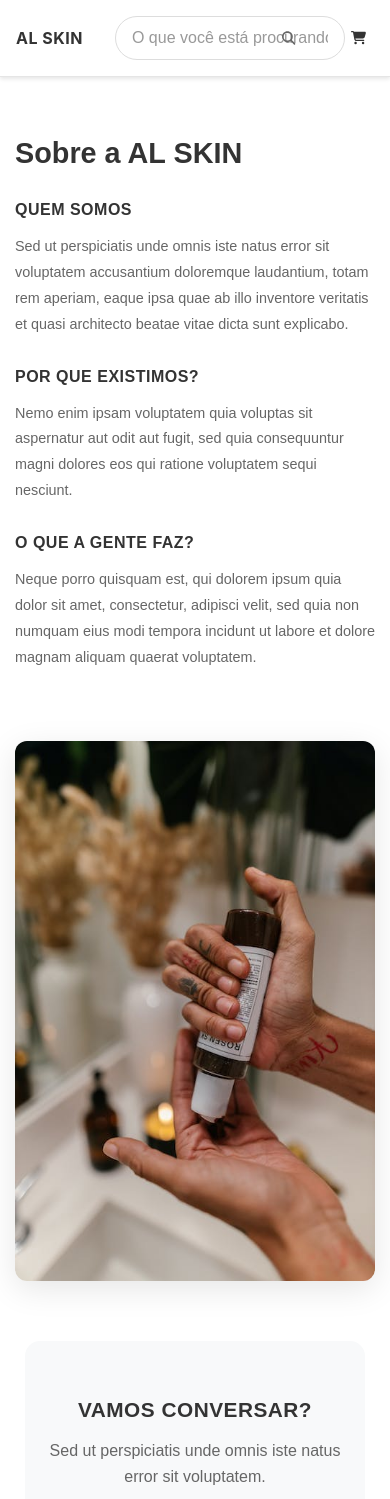
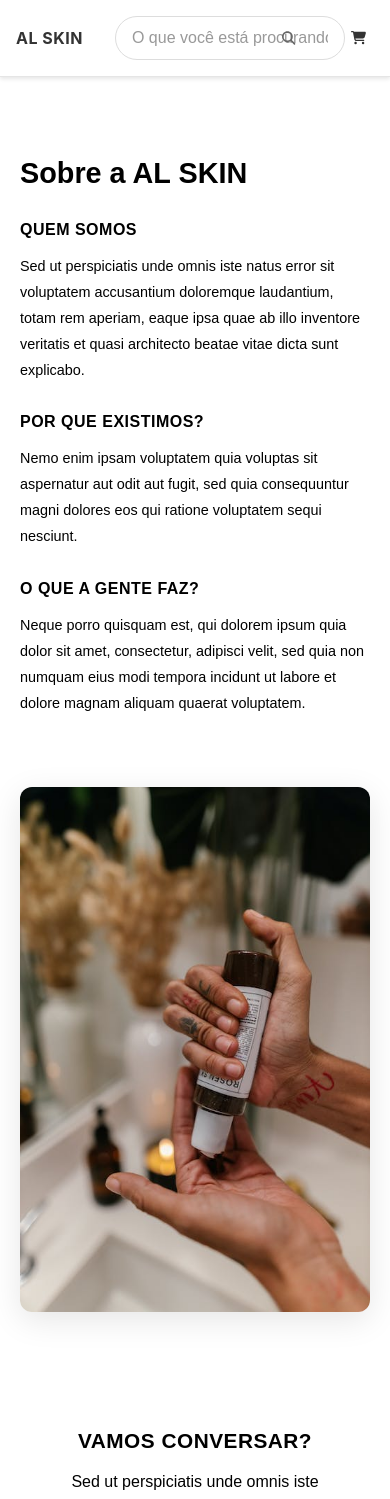
Before and after one commit to tiagolpadua/el-skin-webapp, a React (Create React App) app: page /about in a window 390 px wide. Shown: the top 1499 px of the page. Built offline with nearby package versions, Linux system fonts and the light colour scheme; no server answers.

Commit message:
styled components 1

```diff
--- a/package.json
+++ b/package.json
@@ -21,6 +21,7 @@
     "react-dom": "^19.1.0",
     "react-router-dom": "^6.2.1",
     "react-scripts": "5.0.1",
+    "styled-components": "^6.1.19",
     "typescript": "^4.9.5",
     "web-vitals": "^2.1.4"
   },
@@ -60,7 +61,7 @@
     "globals": "^16.3.0",
     "typescript-eslint": "^8.36.0"
   },
-    "jest": {
+  "jest": {
     "moduleNameMapper": {
       "axios": "axios/dist/axios.min.js"
     }
--- a/src/components/Header/Header.css
+++ b/src/components/Header/Header.css
@@ -15,14 +15,6 @@
   display: flex;
   align-items: center;
   justify-content: space-between;
-}
-
-.logo {
-  font-size: 16px;
-  font-weight: bold;
-  color: #333;
-  margin: 0;
-  letter-spacing: 0.5px;
 }
 
 .search-bar {
--- a/src/components/Header/Header.tsx
+++ b/src/components/Header/Header.tsx
@@ -5,6 +5,15 @@ import { useSearchContext } from '../../context/SearchContext';
 import './Header.css';
 import CartModal from '../CartModal/CartModal';
 import { useCartContext } from '../../context/CartContext';
+import styled from 'styled-components';
+
+const Logo = styled.span`
+  font-size: 16px;
+  font-weight: bold;
+  color: #333;
+  margin: 0;
+  letter-spacing: 0.5px;
+`;
 
 function Header() {
   const { search, setSearch } = useSearchContext();
@@ -31,10 +40,9 @@ function Header() {
     <header className="header">
       <div className="header-top">
         <div className="container">
-
-          <div className="logo">
-            <span>AL SKIN</span>
-          </div>
+          <Logo>
+            AL SKIN
+          </Logo>
 
           <div className="search-bar">
             <input
--- a/src/components/ProductCard/ProductCard.css
+++ b/src/components/ProductCard/ProductCard.css
@@ -69,25 +69,6 @@
   gap: 8px;
   margin-bottom: 16px;
   flex-wrap: wrap;
-}
-
-.product-tag {
-  padding: 4px 12px;
-  border-radius: 16px;
-  font-size: 11px;
-  font-weight: 600;
-  text-transform: uppercase;
-  letter-spacing: 0.5px;
-}
-
-.product-tag--protection {
-  background-color: #E3F2FD;
-  color: #1976D2;
-}
-
-.product-tag--face {
-  background-color: #FCE4EC;
-  color: #C2185B;
 }
 
 .product-footer {
--- a/src/pages/About/About.css
+++ /dev/null
@@ -1,172 +0,0 @@
-.about-container {
-  max-width: 1200px;
-  margin: 0 auto;
-  padding: 60px 20px;
-  font-family: 'Arial', sans-serif;
-}
-
-.about-content {
-  display: grid;
-  grid-template-columns: 1fr 1fr;
-  gap: 80px;
-  margin-bottom: 80px;
-  align-items: start;
-}
-
-.about-text-section h1 {
-  font-size: 2.5rem;
-  font-weight: bold;
-  color: #333;
-  margin-bottom: 40px;
-  line-height: 1.2;
-}
-
-.about-section {
-  margin-bottom: 40px;
-}
-
-.about-section h2 {
-  font-size: 1.1rem;
-  font-weight: bold;
-  color: #333;
-  margin-bottom: 15px;
-  letter-spacing: 0.5px;
-  text-transform: uppercase;
-}
-
-.about-section p {
-  font-size: 1rem;
-  line-height: 1.8;
-  color: #666;
-  margin: 0;
-}
-
-.about-images-section {
-  display: flex;
-  flex-direction: column;
-  gap: 30px;
-}
-
-.product-image-container {
-  border-radius: 12px;
-  overflow: hidden;
-  box-shadow: 0 8px 32px rgba(0, 0, 0, 0.1);
-  transition: transform 0.3s ease;
-}
-
-.product-image-container:hover {
-  transform: translateY(-5px);
-}
-
-.product-image {
-  width: 100%;
-  height: auto;
-  display: block;
-  object-fit: cover;
-}
-
-.contact-section {
-  text-align: center;
-  padding: 60px 40px;
-  background-color: #f8f9fa;
-  border-radius: 20px;
-}
-
-.contact-section h2 {
-  font-size: 1.5rem;
-  font-weight: bold;
-  color: #333;
-  margin-bottom: 15px;
-  text-transform: uppercase;
-  letter-spacing: 0.5px;
-}
-
-.contact-section p {
-  font-size: 1rem;
-  color: #666;
-  margin-bottom: 30px;
-  line-height: 1.6;
-}
-
-.contact-button {
-  background: linear-gradient(135deg, #8B5A96, #A67CB0);
-  color: white;
-  border: none;
-  padding: 15px 30px;
-  border-radius: 50px;
-  font-size: 1rem;
-  font-weight: 600;
-  cursor: pointer;
-  transition: all 0.3s ease;
-  display: inline-flex;
-  align-items: center;
-  gap: 10px;
-  box-shadow: 0 4px 20px rgba(139, 90, 150, 0.3);
-}
-
-.contact-button:hover {
-  transform: translateY(-2px);
-  box-shadow: 0 6px 25px rgba(139, 90, 150, 0.4);
-}
-
-.contact-icon {
-  font-size: 1.2rem;
-}
-
-/* Responsive Design */
-@media (max-width: 768px) {
-  .about-container {
-    padding: 40px 15px;
-  }
-
-  .about-content {
-    grid-template-columns: 1fr;
-    gap: 40px;
-    margin-bottom: 60px;
-  }
-
-  .about-text-section h1 {
-    font-size: 2rem;
-    margin-bottom: 30px;
-  }
-
-  .about-section {
-    margin-bottom: 30px;
-  }
-
-  .about-images-section {
-    gap: 20px;
-  }
-
-  .contact-section {
-    padding: 40px 20px;
-    margin: 0 10px;
-  }
-
-  .contact-section h2 {
-    font-size: 1.3rem;
-  }
-
-  .contact-button {
-    padding: 12px 25px;
-    font-size: 0.9rem;
-  }
-}
-
-@media (max-width: 480px) {
-  .about-text-section h1 {
-    font-size: 1.8rem;
-  }
-
-  .about-section h2 {
-    font-size: 1rem;
-  }
-
-  .about-section p {
-    font-size: 0.9rem;
-  }
-
-  .contact-section {
-    border-radius: 15px;
-  }
-}
--- a/src/pages/About/About.tsx
+++ b/src/pages/About/About.tsx
@@ -1,15 +1,15 @@
 import React from 'react';
-import './About.css';
 import About1 from '../../assets/about1.png';
+import styled from 'styled-components';
 
 const About: React.FC = () => {
   return (
-    <div className="about-container">
-      <div className="about-content">
-        <div className="about-text-section">
+    <AboutContainer>
+      <AboutContent>
+        <AboutTextSection>
           <h1>Sobre a AL SKIN</h1>
 
-          <div className="about-section">
+          <AboutSection>
             <h2>QUEM SOMOS</h2>
             <p>
               Sed ut perspiciatis unde omnis iste natus error sit voluptatem
@@ -17,18 +17,18 @@ const About: React.FC = () => {
               ipsa quae ab illo inventore veritatis et quasi architecto beatae vitae
               dicta sunt explicabo.
             </p>
-          </div>
+          </AboutSection>
 
-          <div className="about-section">
+          <AboutSection>
             <h2>POR QUE EXISTIMOS?</h2>
             <p>
               Nemo enim ipsam voluptatem quia voluptas sit aspernatur aut odit
               aut fugit, sed quia consequuntur magni dolores eos qui ratione
               voluptatem sequi nesciunt.
             </p>
-          </div>
+          </AboutSection>
 
-          <div className="about-section">
+          <AboutSection>
             <h2>O QUE A GENTE FAZ?</h2>
             <p>
               Neque porro quisquam est, qui dolorem ipsum quia dolor sit amet,
@@ -36,31 +36,190 @@ const About: React.FC = () => {
               tempora incidunt ut labore et dolore magnam aliquam quaerat
               voluptatem.
             </p>
-          </div>
-        </div>
+          </AboutSection>
+        </AboutTextSection>
 
-        <div className="about-images-section">
-          <div className="product-image-container">
-            <img
+        <AboutImagesSection>
+          <ProductImageContainer>
+            <ProductImage
               src={About1}
               alt="Produto AL SKIN sendo aplicado"
-              className="product-image"
             />
-          </div>
-        </div>
-      </div>
+          </ProductImageContainer>
+        </AboutImagesSection>
+      </AboutContent>
 
-      <div className="contact-section">
+      <ContactSection>
         <h2>VAMOS CONVERSAR?</h2>
         <p>Sed ut perspiciatis unde omnis iste natus error sit voluptatem.</p>
 
-        <button className="contact-button">
-          <span className="contact-icon">💬</span>
+        <ContactButton>
+          <ContactIcon>💬</ContactIcon>
           <span>Fale conosco</span>
-        </button>
-      </div>
-    </div>
+        </ContactButton>
+      </ContactSection>
+    </AboutContainer>
   );
 };
 
+const AboutContainer = styled.div`
+  max-width: 1200px;
+  margin: 0 auto;
+  padding: 60px 20px;
+  font-family: 'Arial', sans-serif;
+`;
+
+const AboutContent = styled.div`
+  display: grid;
+  grid-template-columns: 1fr 1fr;
+  gap: 80px;
+  margin-bottom: 80px;
+  align-items: start;
+
+  @media (max-width: 768px) {
+    grid-template-columns: 1fr;
+    gap: 40px;
+    margin-bottom: 60px;
+  }
+`;
+
+const AboutTextSection = styled.div`
+  h1 {
+    font-size: 2.5rem;
+    font-weight: bold;
+    margin-bottom: 40px;
+    line-height: 1.2;
+
+    @media (max-width: 768px) {
+      font-size: 2rem;
+      margin-bottom: 30px;
+    }
+
+    @media (max-width: 480px) {
+      font-size: 1.8rem;
+    }
+  }
+`;
+
+const AboutSection = styled.div`
+  margin-bottom: 40px;
+
+  @media (max-width: 768px) {
+    margin-bottom: 30px;
+  }
+
+  h2 {
+    font-size: 1.1rem;
+    font-weight: bold;
+    margin-bottom: 15px;
+    letter-spacing: 0.5px;
+    text-transform: uppercase;
+
+    @media (max-width: 480px) {
+      font-size: 1rem;
+    }
+  }
+
+  p {
+    font-size: 1rem;
+    line-height: 1.8;
+    margin: 0;
+
+    @media (max-width: 480px) {
+      font-size: 0.9rem;
+    }
+  }
+`;
+
+const AboutImagesSection = styled.div`
+  display: flex;
+  flex-direction: column;
+  gap: 30px;
+
+  @media (max-width: 768px) {
+    gap: 20px;
+  }
+`;
+
+const ProductImageContainer = styled.div`
+  border-radius: 12px;
+  overflow: hidden;
+  box-shadow: 0 8px 32px rgba(0, 0, 0, 0.1);
+  transition: transform 0.3s ease;
+
+  &:hover {
+    transform: translateY(-5px);
+  }
+`;
+
+const ProductImage = styled.img`
+  width: 100%;
+  height: auto;
+  display: block;
+  object-fit: cover;
+`;
+
+const ContactSection = styled.div`
+  text-align: center;
+  padding: 60px 40px;
+  border-radius: 20px;
+
+  @media (max-width: 768px) {
+    padding: 40px 20px;
+    margin: 0 10px;
+  }
+
+  @media (max-width: 480px) {
+    border-radius: 15px;
+  }
+
+  h2 {
+    font-size: 1.5rem;
+    font-weight: bold;
+    margin-bottom: 15px;
+    text-transform: uppercase;
+    letter-spacing: 0.5px;
+
+    @media (max-width: 768px) {
+      font-size: 1.3rem;
+    }
+  }
+
+  p {
+    font-size: 1rem;
+    margin-bottom: 30px;
+    line-height: 1.6;
+  }
+`;
+
+const ContactButton = styled.button`
+  background: linear-gradient(135deg, #8B5A96, #A67CB0);
+  color: white;
+  border: none;
+  padding: 15px 30px;
+  border-radius: 50px;
+  font-size: 1rem;
+  font-weight: 600;
+  cursor: pointer;
+  transition: all 0.3s ease;
+  display: inline-flex;
+  align-items: center;
+  gap: 10px;
+  box-shadow: 0 4px 20px rgba(139, 90, 150, 0.3);
+
+  &:hover {
+    transform: translateY(-2px);
+    box-shadow: 0 6px 25px rgba(139, 90, 150, 0.4);
+  }
+
+  @media (max-width: 768px) {
+    padding: 12px 25px;
+    font-size: 0.9rem;
+  }
+`;
+
+const ContactIcon = styled.span`
+  font-size: 1.2rem;
+`;
+
 export default About;
--- a/src/service/productService.ts
+++ b/src/service/productService.ts
@@ -7,7 +7,7 @@ export interface IProduct {
   description: string;
   price: number;
   image: string;
-  tags: Array<{
+  tags?: Array<{
     label: string;
     type: 'protection' | 'face';
   }>;
```
Also changed, not shown: db.json (+20 -39 lines), src/components/ProductCard/ProductCard.tsx (+54 -8 lines), 1 other file (tests, documents, lock files or other folders).
